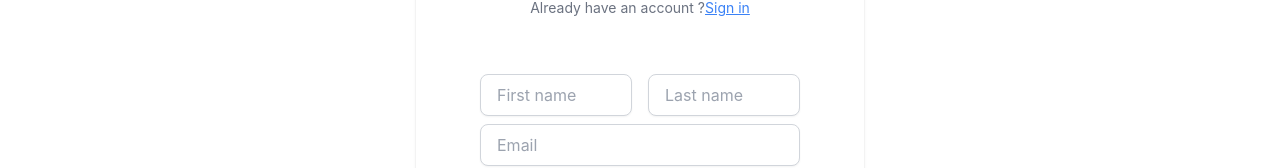
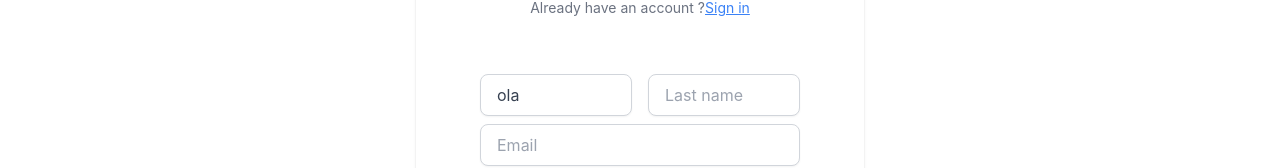
Before and after one commit to LeoOmori/PersonalJournal, a React (Create React App) app in the folder packages/web/: page /register in a window 1280 px wide. Shown: the part 178-346 px from the top of the page. Built offline with nearby package versions, Linux system fonts and the light colour scheme.

Commit message:
validate register info update

```diff
--- a/packages/web/src/components/register/registerForm.js
+++ b/packages/web/src/components/register/registerForm.js
@@ -3,13 +3,14 @@ import validate from '../../utils/validateRegisterInfo';
 
 function RegisterForm(){
 
-    const [name, setName] = useState('');
+    const [name, setName] = useState('ola');
     const [surName, setSurName] = useState('');
     const [email,setEmail] = useState('');
     const [password,setPassword] = useState('');
     const [checkPassword,setCheckPassword] = useState('');
 
     const [errors, setErrors] = useState({ });
+
 
 
     const handleSubmit = (e) => {
@@ -37,28 +38,28 @@ function RegisterForm(){
 
                     <div class="flex gap-4 mb-2">
                         <div class=" relative ">
-                        <input value={name} onChange={ (value) => { setName(value) } } type="text" id="create-account-first-name" class=" rounded-lg border-transparent flex-1 appearance-none border border-gray-300 w-full py-2 px-4 bg-white text-gray-700 placeholder-gray-400 shadow-sm text-base focus:outline-none focus:ring-2 focus:ring-purple-600 focus:border-transparent" name="name" placeholder="First name"/>
+                        <input value={name} onChange={ (value) => { setName(value.target.value) } } type="text" id="create-account-first-name" class=" rounded-lg border-transparent flex-1 appearance-none border border-gray-300 w-full py-2 px-4 bg-white text-gray-700 placeholder-gray-400 shadow-sm text-base focus:outline-none focus:ring-2 focus:ring-purple-600 focus:border-transparent" name="name" placeholder="First name"/>
                         </div>
                         <div class=" relative ">
-                        <input value={surName} onChange={ (value) => { setSurName(value) } } type="text" id="create-account-last-name" class=" rounded-lg border-transparent flex-1 appearance-none border border-gray-300 w-full py-2 px-4 bg-white text-gray-700 placeholder-gray-400 shadow-sm text-base focus:outline-none focus:ring-2 focus:ring-purple-600 focus:border-transparent" name="surName" placeholder="Last name"/>
+                        <input value={surName} onChange={ (value) => { setSurName(value.target.value) } } type="text" id="create-account-last-name" class=" rounded-lg border-transparent flex-1 appearance-none border border-gray-300 w-full py-2 px-4 bg-white text-gray-700 placeholder-gray-400 shadow-sm text-base focus:outline-none focus:ring-2 focus:ring-purple-600 focus:border-transparent" name="surName" placeholder="Last name"/>
                         </div>
                     </div>
                     {errors.name && <p className='self-center text-center text-red-500'>{errors.name}</p>}
                     <div class="flex flex-col mb-2">
                         <div class=" relative ">
-                        <input value={email} onChange={(value) => { setEmail(value) }} type="text" id="create-account-email" class=" rounded-lg border-transparent flex-1 appearance-none border border-gray-300 w-full py-2 px-4 bg-white text-gray-700 placeholder-gray-400 shadow-sm text-base focus:outline-none focus:ring-2 focus:ring-purple-600 focus:border-transparent" name="email" placeholder="Email"/>
+                        <input value={email} onChange={(value) => { setEmail(value.target.value) }} type="text" id="create-account-email" class=" rounded-lg border-transparent flex-1 appearance-none border border-gray-300 w-full py-2 px-4 bg-white text-gray-700 placeholder-gray-400 shadow-sm text-base focus:outline-none focus:ring-2 focus:ring-purple-600 focus:border-transparent" name="email" placeholder="Email"/>
                         </div>
                     </div>
                     {errors.email && <p className='self-center text-center text-red-500'>{errors.email}</p>}
                     <div class="flex flex-col mb-2">
                         <div class=" relative ">
-                        <input value={password} onChange={(value) => { setPassword(value) }} type="password" id="create-account-password" class=" rounded-lg border-transparent flex-1 appearance-none border border-gray-300 w-full py-2 px-4 bg-white text-gray-700 placeholder-gray-400 shadow-sm text-base focus:outline-none focus:ring-2 focus:ring-purple-600 focus:border-transparent" name="password" placeholder="Password"/>
+                        <input value={password} onChange={(value) => { setPassword(value.target.value) }} type="password" id="create-account-password" class=" rounded-lg border-transparent flex-1 appearance-none border border-gray-300 w-full py-2 px-4 bg-white text-gray-700 placeholder-gray-400 shadow-sm text-base focus:outline-none focus:ring-2 focus:ring-purple-600 focus:border-transparent" name="password" placeholder="Password"/>
                         </div>
                     </div>
                     {errors.password && <p className='self-center text-center text-red-500'>{errors.password}</p>}
                     <div class="flex flex-col mb-2">
                         <div class=" relative ">
-                        <input value={checkPassword} onChange={(value) => { setCheckPassword(value) }} type="password" id="create-account-passwordCompare" class=" rounded-lg border-transparent flex-1 appearance-none border border-gray-300 w-full py-2 px-4 bg-white text-gray-700 placeholder-gray-400 shadow-sm text-base focus:outline-none focus:ring-2 focus:ring-purple-600 focus:border-transparent" name="password2" placeholder="Repeat Password"/>
+                        <input value={checkPassword} onChange={(value) => { setCheckPassword(value.target.value) }} type="password" id="create-account-passwordCompare" class=" rounded-lg border-transparent flex-1 appearance-none border border-gray-300 w-full py-2 px-4 bg-white text-gray-700 placeholder-gray-400 shadow-sm text-base focus:outline-none focus:ring-2 focus:ring-purple-600 focus:border-transparent" name="password2" placeholder="Repeat Password"/>
                         </div>
                     </div>
                     {errors.checkPassword && <p className='self-center text-center text-red-500'>{errors.checkPassword}</p>}
```
